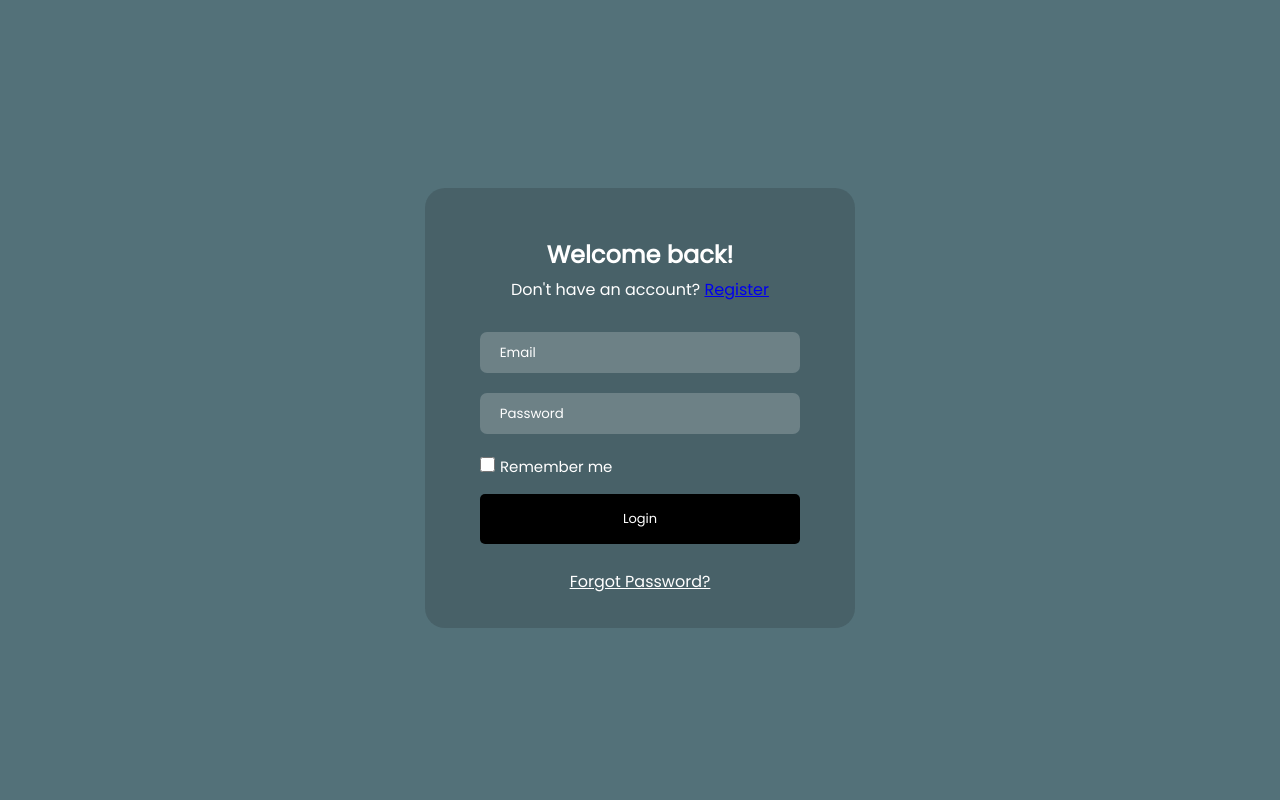
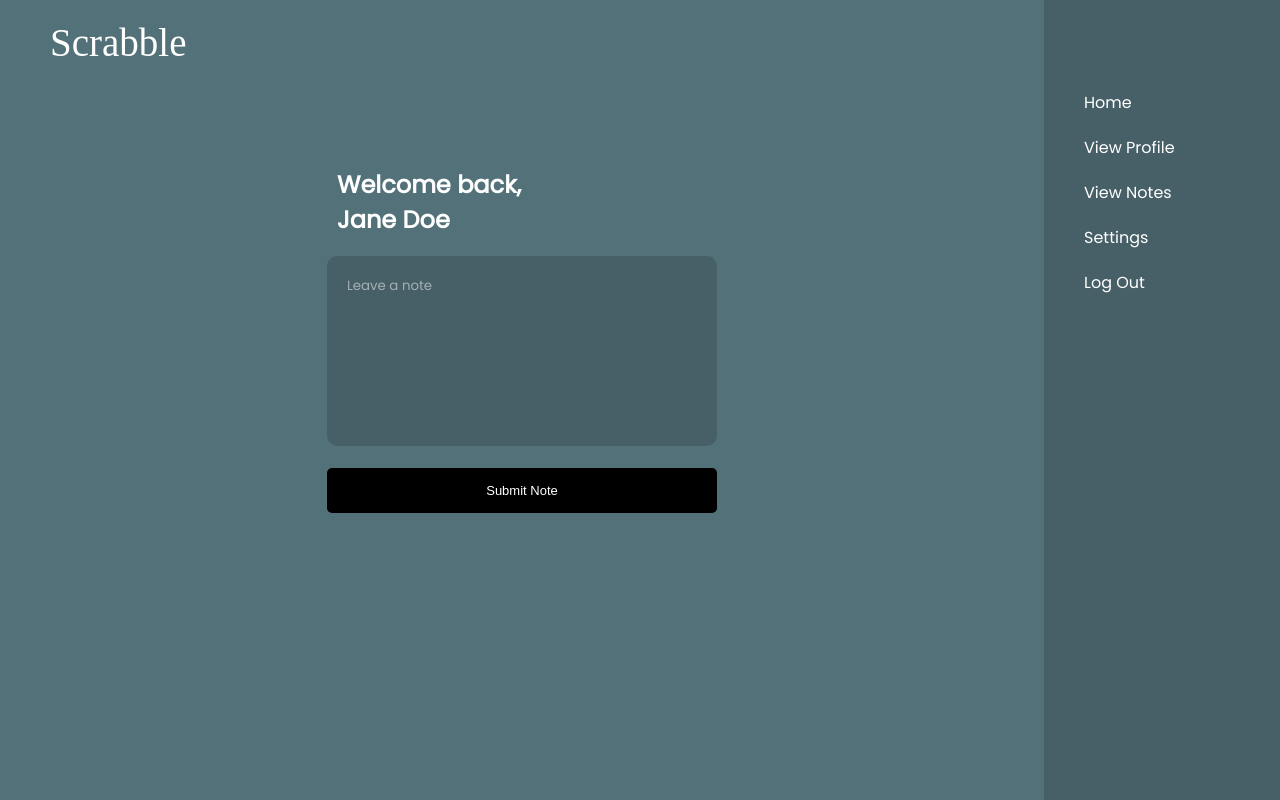
Before and after one commit to stephojuyah/mern-practice-frontend, a React (Vite) app: page /home in a window 1280 px wide. Before the commit this address led to /login. Built offline with nearby package versions, Linux system fonts and the light colour scheme.

Commit message:
new commit

```diff
--- a/src/main.jsx
+++ b/src/main.jsx
@@ -4,7 +4,7 @@ import {BrowserRouter, Routes, Route} from 'react-router-dom'
 // import './index.css'
 // import App from './App.jsx'
 
-import ProtectedRoute from '../ProtectedRoute.jsx';
+// import ProtectedRoute from '../ProtectedRoute.jsx';
 import Register from './pages/register/Register.jsx'
 import Login from './pages/login/Login.jsx'
 import RequestReset from './pages/request_reset/RequestReset.jsx'
@@ -28,7 +28,7 @@ createRoot(document.getElementById('root')).render(
         <Route path="/" element={<Home />} />
         <Route path="/register" element={<Register />} />
         <Route path='/login' element={<Login />} />
-        <Route path='/home' element={<ProtectedRoute><Dash /></ProtectedRoute>} />
+        <Route path='/home' element={<Dash />} />
         <Route path='/request_otp' element={<RequestReset />} />
         {/* <Route path='/reset_password' element={<ResetPassword />} /> */}
       </Routes>
--- a/src/pages/dashboard/DashCom1.jsx
+++ b/src/pages/dashboard/DashCom1.jsx
@@ -37,7 +37,7 @@ const DashCom1 = () => {
                     </div>
                 </div>
                 <aside className="side-bar">
-                    <nav>
+                    <nav className="homee-nav">
                         <a href="" className="nav-link first">Home</a>
                         <a href="" className="nav-link">View Profile</a>
                         <a href="" className="nav-link">View Notes</a>
--- a/src/pages/login/LoginCom1.jsx
+++ b/src/pages/login/LoginCom1.jsx
@@ -1,5 +1,5 @@
 import "../../styles/login.css"
-import { useNavigate } from "react-router-dom";
+// import { useNavigate } from "react-router-dom";
 import { useState } from "react"
 import { Link } from "react-router-dom";
 
@@ -9,7 +9,7 @@ const LoginCom1 = () => {
    const [password, setPassword] = useState("");
    const [msg, setMessage] = useState("");
 
-   const navigate = useNavigate();
+//    const navigate = useNavigate();
 
    const handleSubmit = async (e) => {
        e.preventDefault()
@@ -30,8 +30,8 @@ const LoginCom1 = () => {
         const data = await res.json();
         setMessage(data.msg || "Login successful");
         // localStorage.setItem("userName", data.user.name)
-        localStorage.setItem("isLoggedIn", "true");
-        navigate("/home");
+        // localStorage.setItem("isLoggedIn", "true");
+        // navigate("/home");
 
        } catch (error) {
         setMessage(error.res?.data?.msg || "Something went wrong");
--- a/src/styles/dash.css
+++ b/src/styles/dash.css
@@ -26,7 +26,7 @@
     align-items: center;
 }
 
-nav {
+nav.homee-nav {
     display: flex;
     flex-direction: column;
     padding-top: 80px;
@@ -49,7 +49,7 @@ span.scrib-home {
     font-family: Ink free;
 }
 
-aside {
+aside.side-bar {
     background-color: rgba(0, 0, 0, 0.15);
 }
 
```
